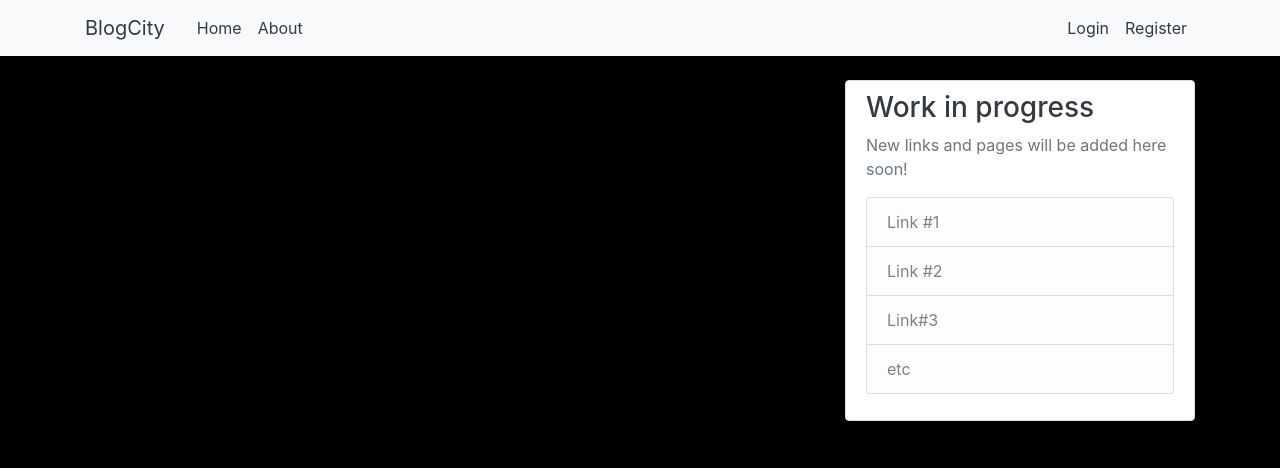
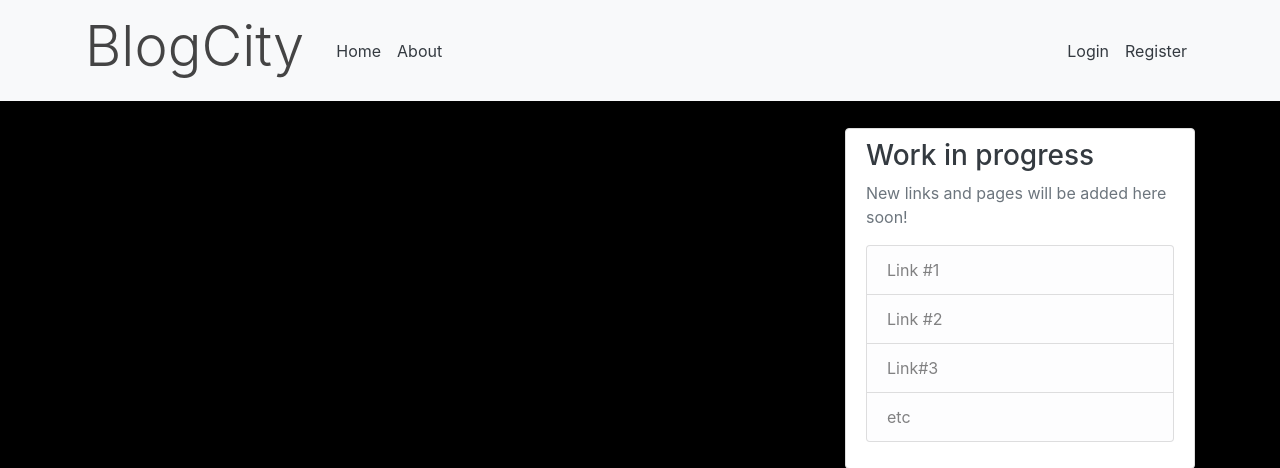
Before and after one commit to sarthak1905/BlogCity, a Django app: page /home/ in a window 1280 px wide. Shown: the top 468 px of the page. Run offline with Django 3.2, Linux system fonts and the light colour scheme; data that the repository does not hold is empty; some libraries are stand-ins or nearby versions.

Commit message:
Updated styles

```diff
--- a/blog/templates/blog/base.html
+++ b/blog/templates/blog/base.html
@@ -25,7 +25,7 @@
     <header class="site-header">
         <nav class="navbar navbar-expand-md navbar-light bg-light fixed-top">
           <div class="container">
-            <a class="navbar-brand mr-4 text-dark" href="{% url 'blog-home' %}">BlogCity</a>
+            <a class="navbar-brand mr-4 text-dark" href="{% url 'blog-home' %}"><h2 class="display-4">BlogCity</h2></a>
             <button class="navbar-toggler" type="button" data-toggle="collapse" data-target="#navbarToggle" aria-controls="navbarToggle" aria-expanded="false" aria-label="Toggle navigation">
             <span class="navbar-toggler-icon"></span>
             </button>
@@ -49,6 +49,7 @@
           </div>
         </nav>
     </header>
+    <br><br>
     <main role="main" class="container">
         <div class="row">
           <div class="col-md-8">
```
